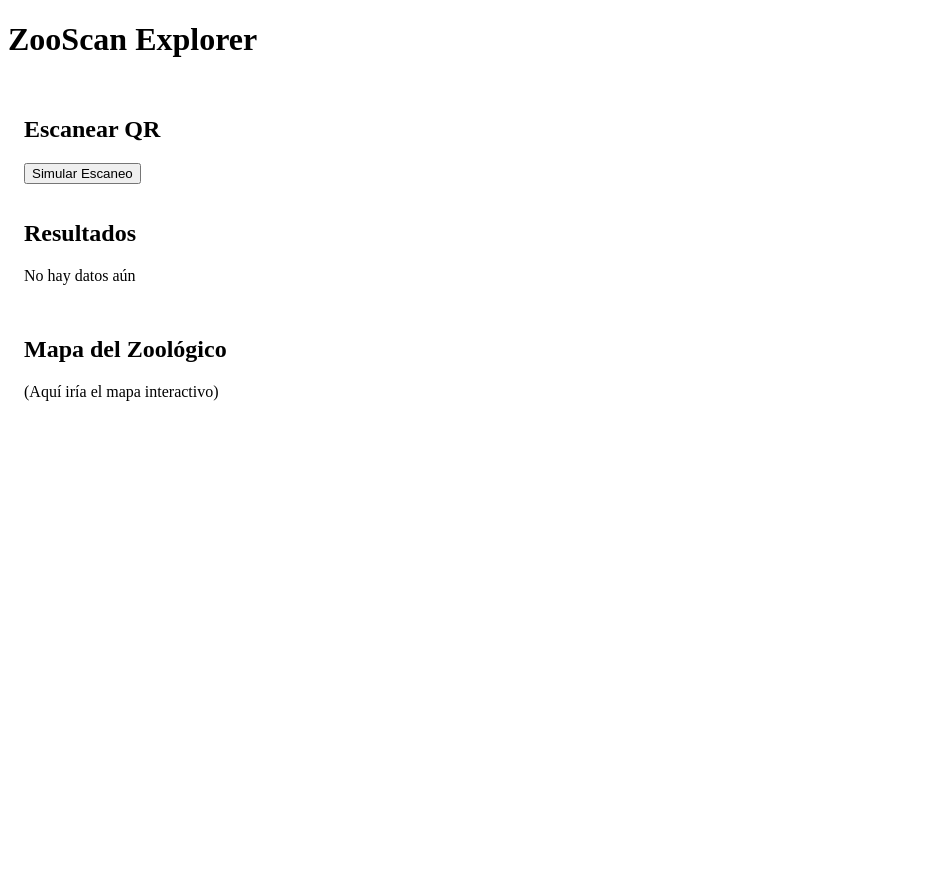
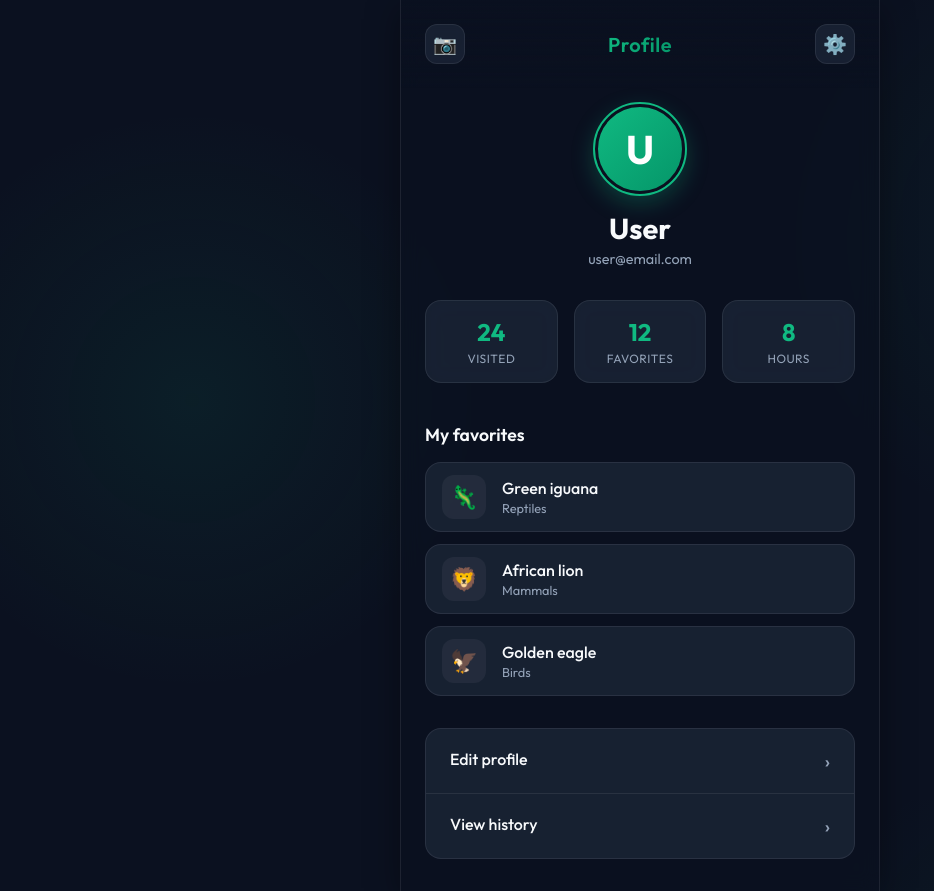
Before and after one commit to KMTB00052571903/ZooScan, a React (Vite) app: page /profile in a window 1280 px wide. Shown: the whole page, without its empty margins (0-934 px from the left). Before the commit the page ends 800 px from the top, so only its background shows below. Built offline with nearby package versions, Linux system fonts and the light colour scheme.

Commit message:
Fix: App layout + Context

```diff
--- a/src/App.tsx
+++ b/src/App.tsx
@@ -1,26 +1,21 @@
-import { useState } from 'react';
+import { Routes, Route, Navigate } from 'react-router-dom';
 import './App.css';
-import { Header } from './components/Header';
-import { ScannerView, type ScanResult } from './components/ScannerView';
-import { ResultsCard } from './components/ResultsCard';
-import { MapView } from './components/MapView';
+import { ProfileScreen } from './pages/ProfileScreen';
+import { QRScreen } from './pages/QRScreen';
+import { AnimalDetailScreen } from './pages/AnimalDetailScreen';
+import { SettingsScreen } from './pages/SettingsScreen';
+import { ScanScreen } from './screens/ScanScreen';
 
 function App() {
-  const [scanResult, setScanResult] = useState<ScanResult | null>(null);
-
-  const handleScanComplete = (result: ScanResult) => {
-    setScanResult(result);
-  };
-
   return (
-    <div className="App">
-      <Header />
-      <main style={{ padding: '1rem', display: 'flex', flexDirection: 'column', gap: '1rem' }}>
-        <ScannerView onScanComplete={handleScanComplete} />
-        <ResultsCard data={scanResult} />
-        <MapView />
-      </main>
-    </div>
+    <Routes>
+      <Route path="/" element={<Navigate to="/profile" replace />} />
+      <Route path="/profile" element={<ProfileScreen />} />
+      <Route path="/qr" element={<QRScreen />} />
+      <Route path="/animal" element={<AnimalDetailScreen />} />
+      <Route path="/settings" element={<SettingsScreen />} />
+      <Route path="/scan" element={<ScanScreen />} />
+    </Routes>
   );
 }
 
--- /dev/null
+++ b/src/context/SpeciesContext.tsx
@@ -0,0 +1,28 @@
+import { createContext, useContext, useState } from 'react';
+import type { ReactNode } from 'react';
+import type { Species } from '../models/Species';
+
+interface SpeciesContextType {
+  selectedSpecies: Species | null;
+  setSelectedSpecies: (species: Species | null) => void;
+}
+
+const SpeciesContext = createContext<SpeciesContextType | undefined>(undefined);
+
+export const SpeciesProvider = ({ children }: { children: ReactNode }) => {
+  const [selectedSpecies, setSelectedSpecies] = useState<Species | null>(null);
+
+  return (
+    <SpeciesContext.Provider value={{ selectedSpecies, setSelectedSpecies }}>
+      {children}
+    </SpeciesContext.Provider>
+  );
+};
+
+export const useSpecies = () => {
+  const context = useContext(SpeciesContext);
+  if (context === undefined) {
+    throw new Error('useSpecies must be used within a SpeciesProvider');
+  }
+  return context;
+};
--- /dev/null
+++ b/src/layout/AppLayout.tsx
@@ -0,0 +1,47 @@
+import type { ReactNode } from 'react';
+import { useNavigate } from 'react-router-dom';
+
+interface AppLayoutProps {
+  title: string;
+  children: ReactNode;
+}
+
+export const AppLayout = ({ title, children }: AppLayoutProps) => {
+  const navigate = useNavigate();
+
+  const renderHeaderContent = () => {
+    switch (title) {
+      case 'Profile':
+        return (
+          <>
+            <button className="icon-btn" onClick={() => navigate('/qr')}>📷</button>
+            <h1 className="header-title">{title}</h1>
+            <button className="icon-btn" onClick={() => navigate('/settings')}>⚙️</button>
+          </>
+        );
+      case 'Settings':
+      case 'QR scanning':
+      case 'Animal Detail':
+        return (
+          <>
+            <button className="icon-btn" onClick={() => navigate(-1)}>←</button>
+            <h1 className="header-title">{title}</h1>
+            <div style={{ width: '40px' }}></div>
+          </>
+        );
+      default:
+        return <h1 className="header-title">{title}</h1>;
+    }
+  };
+
+  return (
+    <div className="app-container">
+      <header className="app-header">
+        {renderHeaderContent()}
+      </header>
+      <main className="app-main">
+        {children}
+      </main>
+    </div>
+  );
+};
--- a/src/main.tsx
+++ b/src/main.tsx
@@ -1,9 +1,16 @@
-import { StrictMode } from 'react'
-import { createRoot } from 'react-dom/client'
-import App from './App.tsx'
+import { StrictMode } from 'react';
+import { createRoot } from 'react-dom/client';
+import { BrowserRouter } from 'react-router-dom';
+import App from './App.tsx';
+import { SpeciesProvider } from './context/SpeciesContext.tsx';
+import './styles/styles.css';
 
 createRoot(document.getElementById('root')!).render(
   <StrictMode>
-    <App />
+    <BrowserRouter>
+      <SpeciesProvider>
+        <App />
+      </SpeciesProvider>
+    </BrowserRouter>
   </StrictMode>,
-)
+);
```
